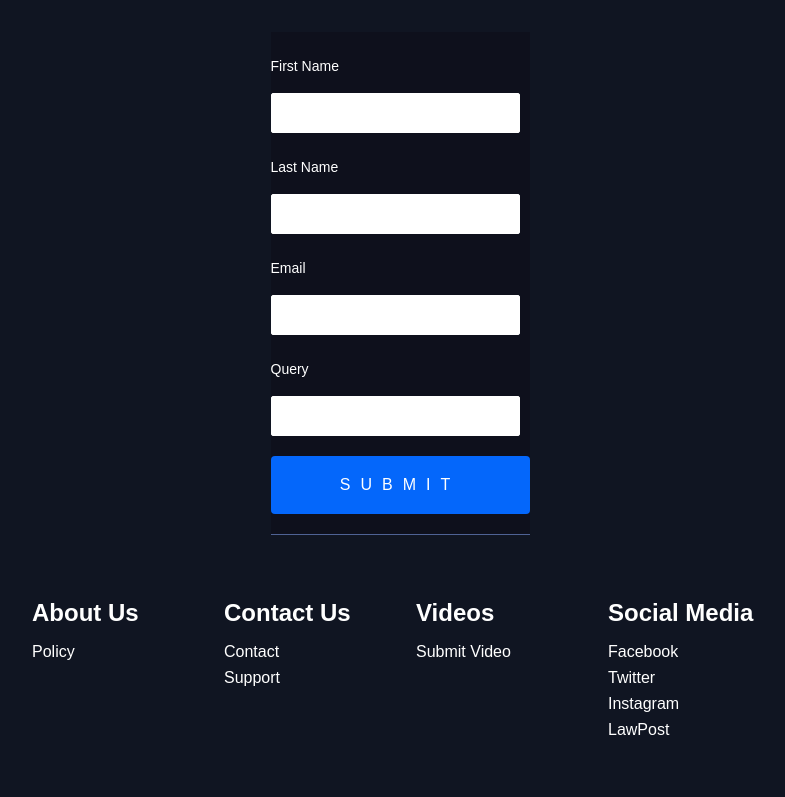
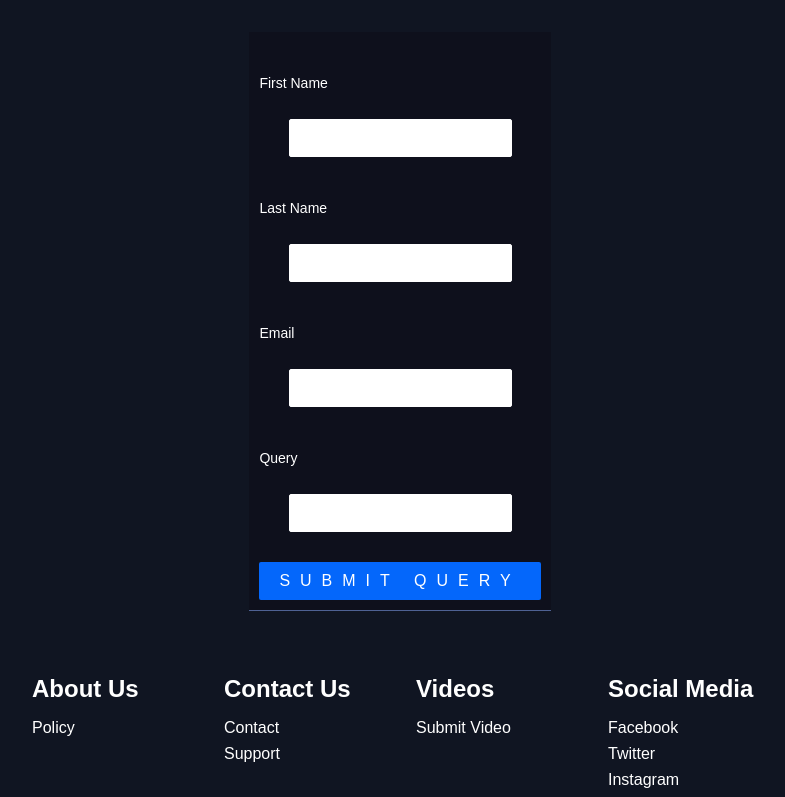
Before and after one commit to OldDognoob/LawFirm, a React (Create React App) app in the folder law-app/: page / in a window 1280 px wide. Shown: the part 3102-3899 px from the top of the page, without its empty margins (240-1025 px from the left). Built offline with nearby package versions, Linux system fonts and the light colour scheme.

Commit message:
project-done

```diff
--- a/law-app/src/components/Footer/Footer.js
+++ b/law-app/src/components/Footer/Footer.js
@@ -56,7 +56,7 @@ function Footer() {
                 name="Query"
                 ref={register({ required: true, maxLength: 200 })}
               />
-              <Button type="submit">Submit</Button>
+              <Button type="submit">Submit Query</Button>
             </form>
           </div>
         </Form>
--- a/law-app/src/components/Footer/Footer.style.js
+++ b/law-app/src/components/Footer/Footer.style.js
@@ -9,6 +9,7 @@ export const FooterContainer = styled.div`
   flex-direction: column;
   justify-content: center;
   align-items: center;
+
 `;
 
 export const FooterSubscription = styled.section`
@@ -35,6 +36,7 @@ export const FooterSubText = styled.p`
 `;
 
 export const Form = styled.form`
+  box-sizing: border-box;
   display: flex;
   justify-content: center;
   align-items: center;
@@ -44,6 +46,7 @@ export const Form = styled.form`
   font-weight: 100;
   color: white;
   text-align: center;
+  padding: 10px;
   padding-bottom: 10px;
   border-bottom: 1px solid rgb(79, 98, 148);
   @media screen and (max-width: 820px) {
@@ -52,24 +55,28 @@ export const Form = styled.form`
   }
 `;
 export const FormLabel = styled.div`
-  line-height: 2;
+  line-height: 3;
   text-align: left;
   display: block;
-  margin-bottom: 13px;
+  margin-bottom: 15px;
   margin-top: 20px;
   color: white;
   font-size: 14px;
   font-weight: 200;
+  color: white;
 `;
 
 export const FormInput = styled.input`
+  padding: ${({ big }) => (big ? '12px 64px' : '10px 20px')};
+  font-size: ${({ fontBig }) => (fontBig ? '20px' : '16px')};
   padding: 10px 20px;
   border-radius: 2px;
-  margin-right: 10px;
   outline: none;
   border: none;
   font-size: 16px;
   border: 1px solid #fff;
+  margin-bottom: 10px;
+  font-size: 14px;
   &::placeholder {
     color: #242424;
   }
@@ -181,10 +188,7 @@ export const SocialIconLink = styled.a`
 export const Button = styled.button`
   display: block;
   box-sizing: border-box;
-  width: 100%;
-  border-radius: 4px;
-  padding: 10px 15px;
-  margin-bottom: 10px;
+  border-radius: 2px;
   font-size: 12px;
   background: ${({ primary }) => (primary ? '#4B59F7' : '#0467FB')};
   color: white;
@@ -192,15 +196,18 @@ export const Button = styled.button`
   text-transform: uppercase;
   border: none;
   margin-top: 20px;
-  padding: 20px;
   font-size: 16px;
   font-weight: 100;
   letter-spacing: 10px;
+  outline: none;
+  border: none;
+  padding: ${({ big }) => (big ? '12px 64px' : '10px 20px')};
+  font-size: ${({ fontBig }) => (fontBig ? '20px' : '16px')};
   cursor: pointer;
   &:hover {
     transition: all 0.3s ease-out;
     background: #fff;
-    background-color: ${({ primary }) => (primary ? '#0467FB' : '#4B59F7')};
+    background-color: ${({ primary }) => (primary ? '#0467FB' : '#EC5990')};
   }
   @media screen and (max-width: 960px) {
     width: 100%;
```
